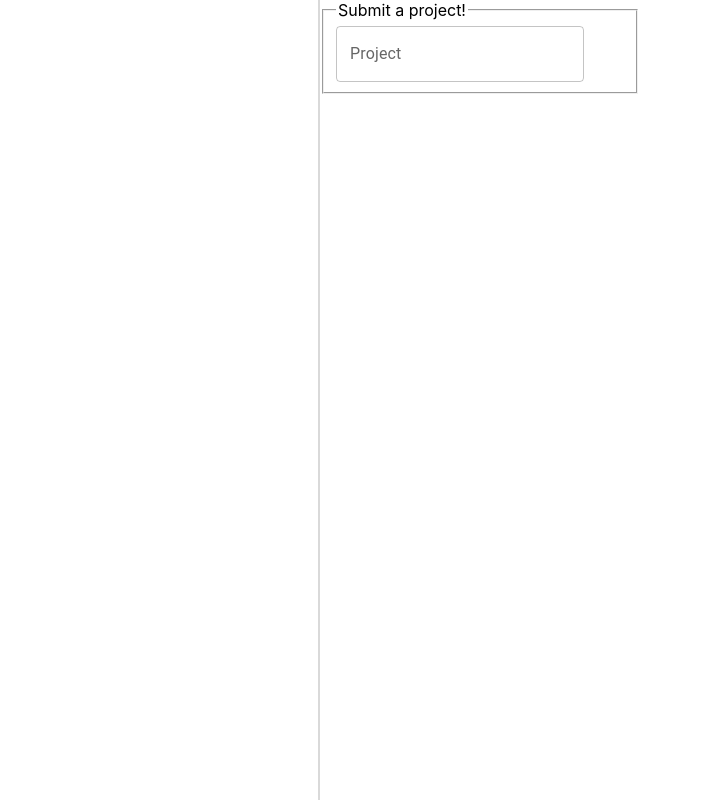
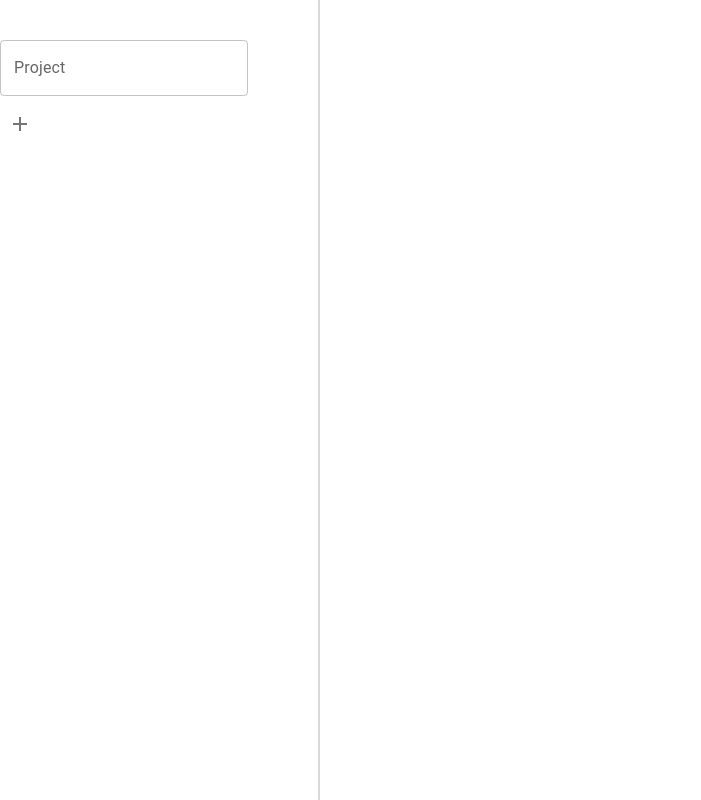
Before and after one commit to tjohns96/todo-app, a React (Create React App) app: page / in a window 1280 px wide. Shown: the whole page, without its empty margins (0-701 px from the left). Built offline with nearby package versions, Linux system fonts and the light colour scheme.

Commit message:
Broken version ignore

```diff
--- a/src/App.js
+++ b/src/App.js
@@ -1,13 +1,13 @@
-import { Box, Grid, TextField } from '@mui/material';
-import { useEffect, useState } from 'react';
-import './App.css';
-import Sidebar from './Sidebar';
-import uniqid from 'uniqid';
-import Project from './Project';
+import { Box, Grid, TextField } from "@mui/material";
+import { useEffect, useState } from "react";
+import "./App.css";
+import ProjectArea from "./Project";
+import uniqid from "uniqid";
+import Project from "./Project";
 
 function App() {
-    const [currInpVal, setCurrInpVal] = useState('');
-    const [project, setProject] = useState({ id: '', name: '' });
+  const [currInpVal, setCurrInpVal] = useState("");
+  const [project, setProject] = useState({ id: "", name: "" });
   const [projects, setProjects] = useState([]);
   function handleProjectChange(e) {
     setCurrInpVal(e.target.value);
@@ -15,26 +15,40 @@ function App() {
   function handleProjectSubmit(e) {
     e.preventDefault();
     setProject({ id: uniqid(), name: currInpVal });
-        setCurrInpVal('');
+    setCurrInpVal("");
   }
   useEffect(() => {
-        if (project.name) { setProjects(arr => [...arr, project]); }
-    }, [project])
+    if (project.name) {
+      setProjects((arr) => [...arr, project]);
+    }
+  }, [project]);
   return (
     <Grid container>
       <Grid item xs={3}>
-                <Box sx={{backgroundColor:'#FFFFFF', borderRight:'2px solid rgba(128, 128, 128, 0.3)', height: '100vh', overflow: 'auto'}}><Sidebar projects={projects}></Sidebar></Box>
+        <Box
+          sx={{
+            backgroundColor: "#FFFFFF",
+            borderRight: "2px solid rgba(128, 128, 128, 0.3)",
+            height: "100vh",
+            overflow: "auto",
+          }}
+        >
+          <form
+            onSubmit={(e) => {
+              handleProjectSubmit(e);
+            }}
+          >
+            <TextField
+              sx={{ mt: 5 }}
+              label="Project"
+              onChange={handleProjectChange}
+              value={currInpVal}
+            ></TextField>
+          </form>
+          <ProjectArea projects={projects}></ProjectArea>
+        </Box>
       </Grid>
-            <Grid item xs={3}>
-                <form onSubmit={(e) => {
-                    handleProjectSubmit(e);
-                }}>
-                    <fieldset>
-                        <legend>Submit a project!</legend>
-                        <TextField label='Project' onChange={handleProjectChange} value= {currInpVal}></TextField>
-                    </fieldset>
-                </form>
-            </Grid>
+      <Grid item xs={9}></Grid>
     </Grid>
   );
 }
--- a/src/Project.js
+++ b/src/Project.js
@@ -1,8 +1,13 @@
-import { IconButton, List } from "@mui/material";
-import { Add } from "@mui/icons-material";
+import { IconButton, List, ListItemText } from "@mui/material";
+import AddIcon from "@mui/icons-material/Add";
 
-export default function Project(){
+export default function Project(props) {
+  return (
     <List>
-        <IconButton><Add/></IconButton>
+      <IconButton>
+        <AddIcon />
+      </IconButton>
+      <ListItemText id={props.id} primary={props.name} />
     </List>
+  );
 }
--- a/src/Sidebar.js
+++ /dev/null
@@ -1,15 +0,0 @@
-import { useState } from "react";
-import { Grid } from "@mui/material";
-export default function Sidebar(props) {
-    const projects = props.projects;
-    const projectItems = projects.map((project) => <li key={project.id}>{project.name}</li>)
-    return(
-        <Grid container>
-            <Grid item>
-                <ul>
-                    {projectItems}
-                </ul>
-            </Grid>
-        </Grid>
-    );
-}
```
Also changed, not shown: src/ProjectArea.js (added, +10 -0 lines). Lines whose indentation alone changed are shown as unchanged.
